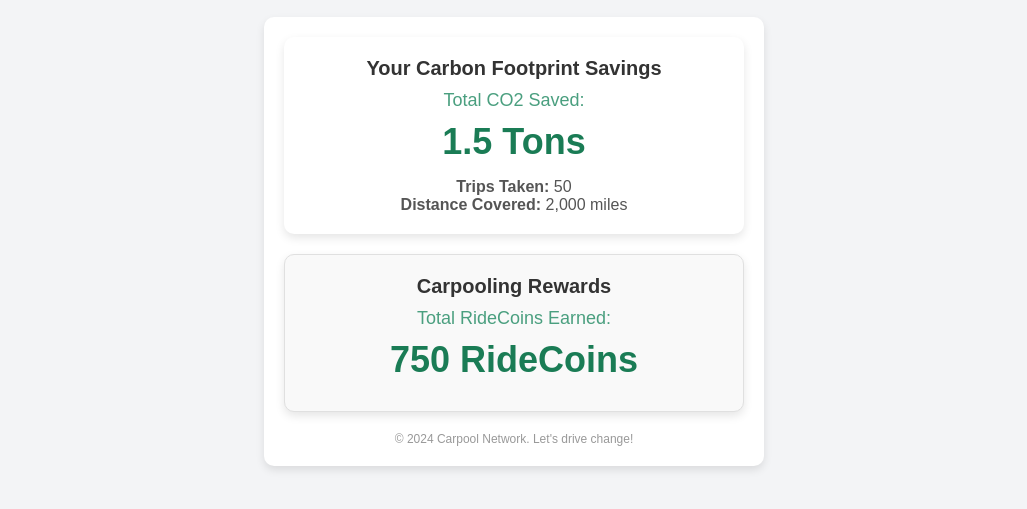
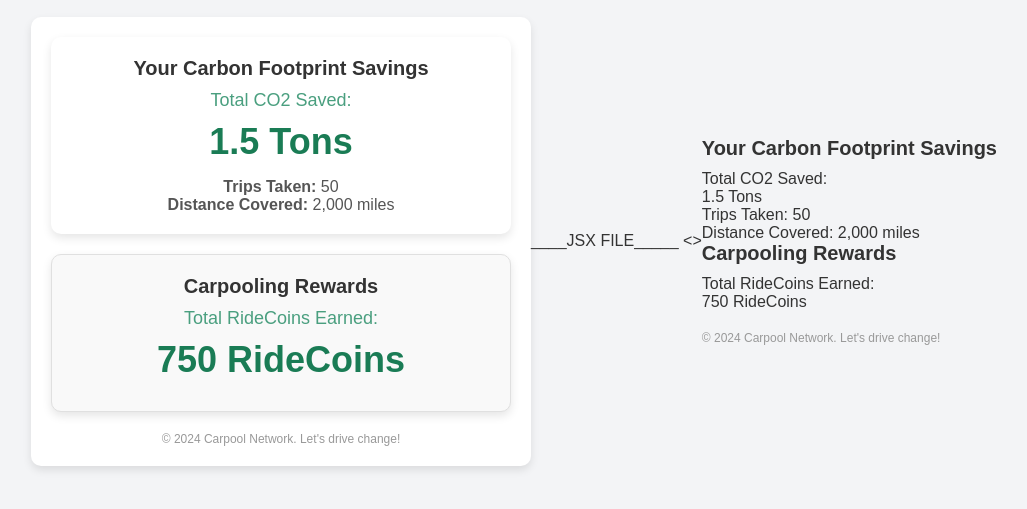
Before and after one commit to praveen24sriv/Hack, a plain HTML site: page Features/index.html in a window 1280 px wide. Shown: the part 159-668 px from the top of the page, without its empty margins (126-1153 px from the left). Drawn offline with Linux system fonts and the light colour scheme.

Commit message:
Update index.html

```diff
--- a/Features/index.html
+++ b/Features/index.html
@@ -37,3 +37,40 @@
     </div>
 </body>
 </html>
+
+
+
+____JSX FILE_____
+
+
+<>
+  <meta charSet="UTF-8" />
+  <meta name="viewport" content="width=device-width, initial-scale=1.0" />
+  <title>Carpooling Savings &amp; Rewards</title>
+  <link rel="stylesheet" href="style.css" />
+  <div className="container">
+    <main>
+      <div className="card">
+        <h2>Your Carbon Footprint Savings</h2>
+        <p className="highlight">Total CO2 Saved:</p>
+        <div className="value">1.5 Tons</div>
+        <div className="stats">
+          <p>
+            <span className="label">Trips Taken:</span> 50
+          </p>
+          <p>
+            <span className="label">Distance Covered:</span> 2,000 miles
+          </p>
+        </div>
+      </div>
+      <div className="card rewards">
+        <h2>Carpooling Rewards</h2>
+        <p className="highlight">Total RideCoins Earned:</p>
+        <div className="value">750 RideCoins</div>
+      </div>
+    </main>
+    <footer>
+      <p>© 2024 Carpool Network. Let's drive change!</p>
+    </footer>
+  </div>
+</>
```
